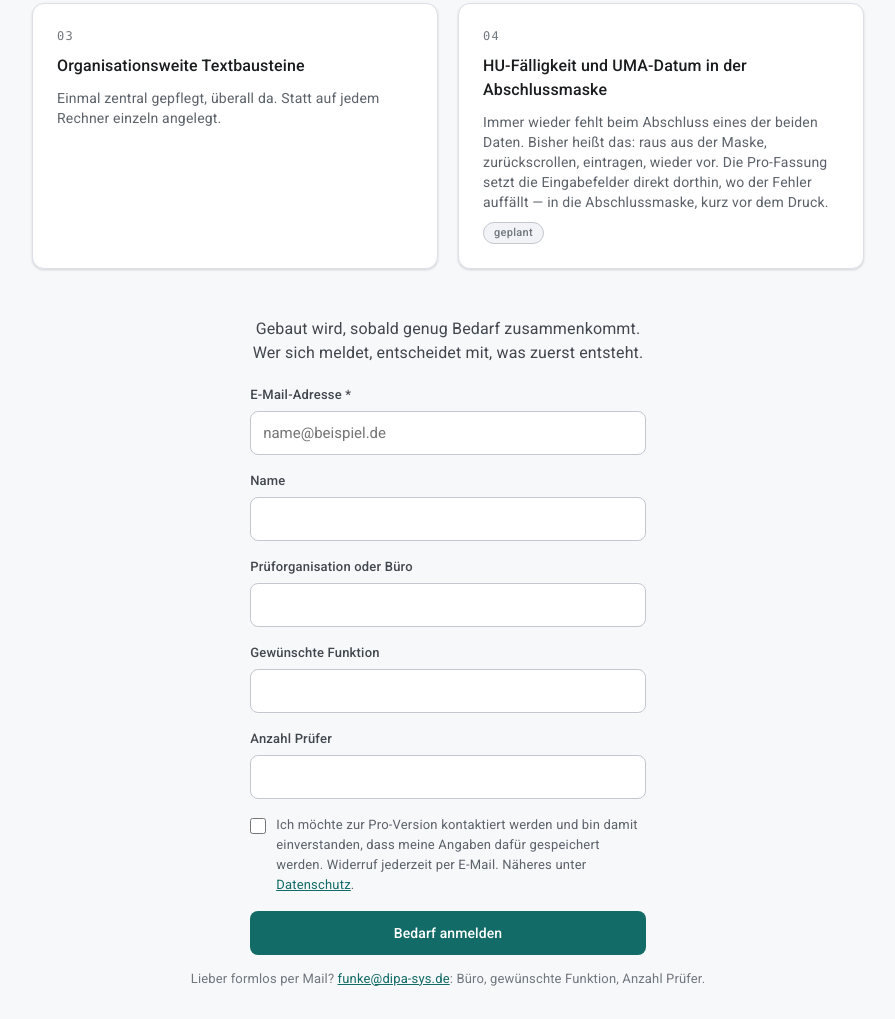
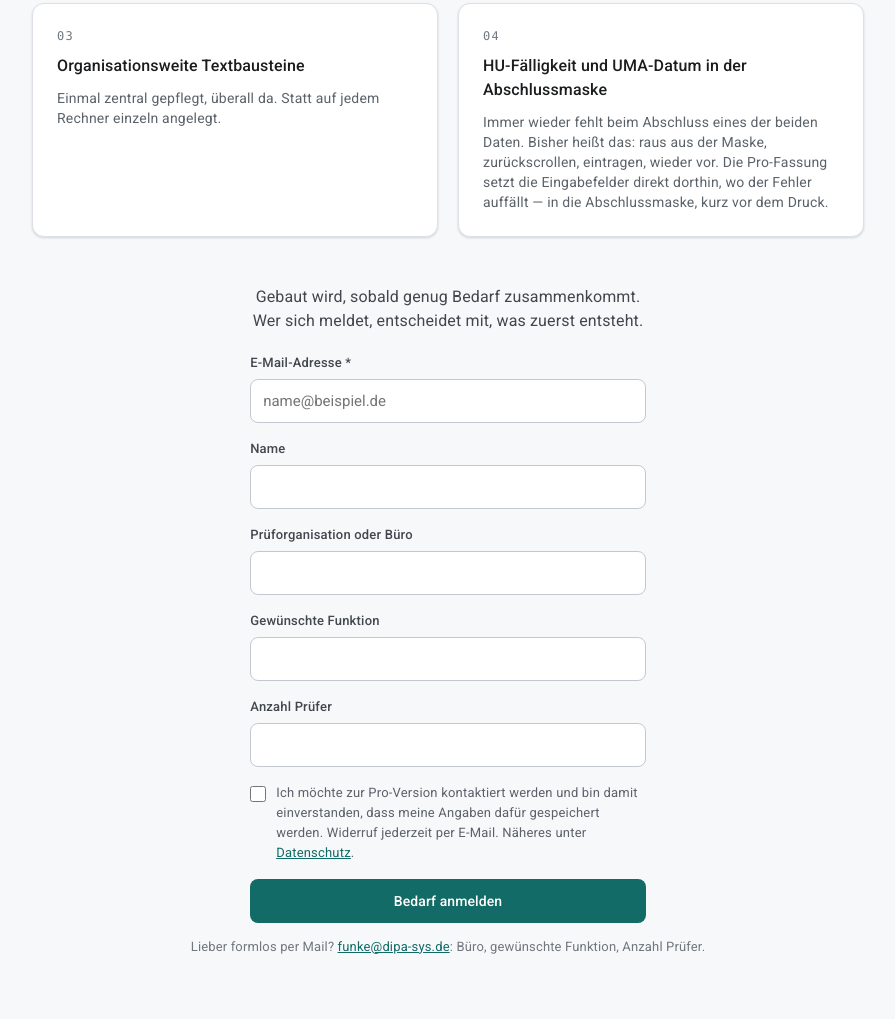
Before and after one commit to funkedipasys-dot/pruefhelfer, a browser extension: page docs/index.html in a window 1280 px wide. Shown: the part 4982-6001 px from the top of the page, without its empty margins (192-1087 px from the left). Drawn offline with Linux system fonts and the light colour scheme.

```diff
--- a/docs/index.html
+++ b/docs/index.html
@@ -228,20 +228,6 @@
       th, td { padding: 12px 14px; }
     }
 
-    .badge-planned {
-      display: inline-block;
-      /* .feature ist flex-column: ohne align-self streckt sich das Pill auf
-         volle Kartenbreite und sieht aus wie ein leeres Eingabefeld. */
-      align-self: flex-start;
-      margin-top: auto;
-      padding: 2px 10px;
-      border-radius: 9999px;
-      background: var(--surface-low);
-      border: 1px solid var(--outline);
-      color: var(--fg-4);
-      font: 500 11px/16px var(--font-ui);
-      letter-spacing: .3px;
-    }
     .pro-cta { text-align: center; margin-top: 48px; }
     .pro-cta small { display: block; margin-top: 12px; color: var(--fg-4); font-size: 13px; }
 
@@ -460,7 +446,6 @@
           <span class="num">04</span>
           <h3>HU-Fälligkeit und UMA-Datum in der Abschlussmaske</h3>
           <p>Immer wieder fehlt beim Abschluss eines der beiden Daten. Bisher heißt das: raus aus der Maske, zurückscrollen, eintragen, wieder vor. Die Pro-Fassung setzt die Eingabefelder direkt dorthin, wo der Fehler auffällt — in die Abschlussmaske, kurz vor dem Druck.</p>
-          <span class="badge-planned">geplant</span>
         </div>
 
       </div>
```
